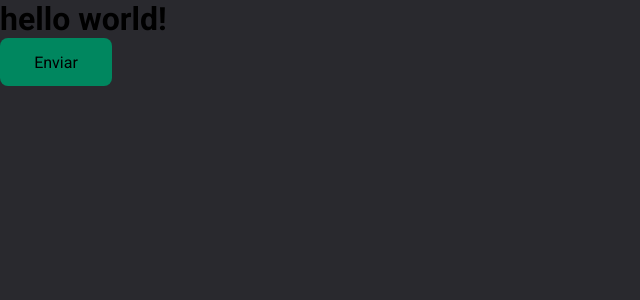
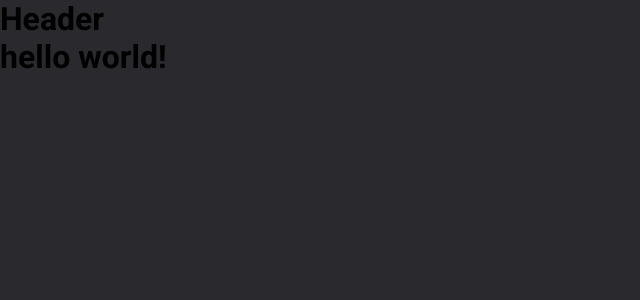
Before and after one commit to paulolima1212/ignite-aula02, a React (Vite) app: page / in a window 1280 px wide. Shown: the top 300 px of the page, without its empty margins (0-640 px from the left). Built offline with nearby package versions, Linux system fonts and the light colour scheme.

Commit message:
feat: default layout created

```diff
--- a/src/App.tsx
+++ b/src/App.tsx
@@ -4,7 +4,8 @@ import { Home } from './Pages/Home';
 import { Router } from './Router';
 import { GlobalStyle } from './Styles/global.styles';
 import { defaultTheme } from './Styles/Theme/DefaultTheme.styles';
-import { BrowserRouter as Browser } from 'react-router-dom';
+import { BrowserRouter as Browser, Route } from 'react-router-dom';
+import { DefaultLayout } from './Layouts/DefaultLayout';
 
 export function App() {
   return (
--- a/src/Components/Button/button.styles.ts
+++ /dev/null
@@ -1,10 +0,0 @@
-import styled, { css } from 'styled-components';
-
-export const ButtonContainer = styled.button`
-  height: 3rem;
-  width: 7rem;
-  border: 0;
-  border-radius: 8px;
-
-  background: ${({ theme }) => theme['green-500']};
-`;
--- a/src/Components/Button/index.tsx
+++ /dev/null
@@ -1,5 +0,0 @@
-import { ButtonContainer } from './button.styles';
-
-export function Button() {
-  return <ButtonContainer>Enviar</ButtonContainer>;
-}
--- /dev/null
+++ b/src/Components/Header/header.styles.ts
@@ -0,0 +1,3 @@
+import styled from 'styled-components';
+
+export const HeaderContainer = styled.header``;
--- /dev/null
+++ b/src/Components/Header/index.tsx
@@ -0,0 +1,9 @@
+import { HeaderContainer } from './header.styles';
+
+export function Header() {
+  return (
+    <HeaderContainer>
+      <h1>Header</h1>
+    </HeaderContainer>
+  );
+}
--- /dev/null
+++ b/src/Components/index.ts
@@ -0,0 +1 @@
+export * from './Header';
--- /dev/null
+++ b/src/Layouts/DefaultLayout/defautlayout.styles.ts
@@ -0,0 +1,3 @@
+import styled from 'styled-components';
+
+export const DefaultLayoutContainer = styled.div``;
--- /dev/null
+++ b/src/Layouts/DefaultLayout/index.tsx
@@ -0,0 +1,12 @@
+import { Header } from '../../Components';
+import { DefaultLayoutContainer } from './defautlayout.styles';
+import { Outlet } from 'react-router-dom';
+
+export function DefaultLayout() {
+  return (
+    <DefaultLayoutContainer>
+      <Header />
+      <Outlet />
+    </DefaultLayoutContainer>
+  );
+}
--- a/src/Pages/Home/index.tsx
+++ b/src/Pages/Home/index.tsx
@@ -1,11 +1,9 @@
-import { Button } from '../../Components/Button';
 import { MainContainer } from './home.styles';
 
 export function Home() {
   return (
     <MainContainer>
       <h1>hello world!</h1>
-      <Button />
     </MainContainer>
   );
 }
--- a/src/Router.tsx
+++ b/src/Router.tsx
@@ -1,12 +1,15 @@
 import { Routes, Route } from 'react-router-dom';
+import { DefaultLayout } from './Layouts/DefaultLayout';
 import { History } from './Pages/History';
 import { Home } from './Pages/Home';
 
 export function Router() {
   return (
     <Routes>
-      <Route path='/' element={<Home />} />
-      <Route path='/history' element={<History />} />
+      <Route path='/' element={<DefaultLayout />}>
+        <Route path='/' element={<Home />} />
+        <Route path='/history' element={<History />} />
+      </Route>
     </Routes>
   );
 }
```
